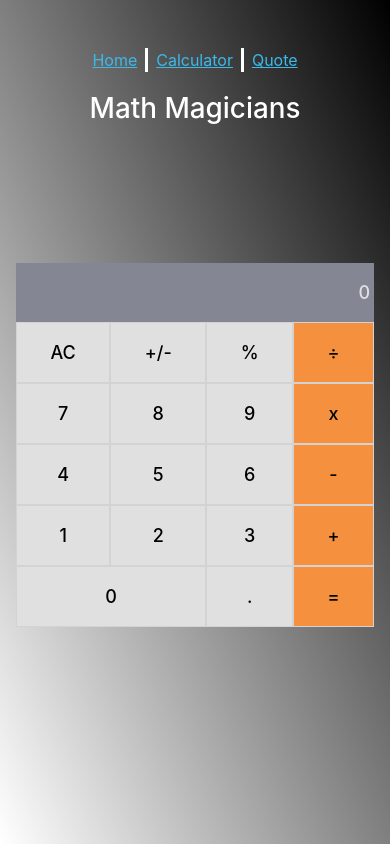
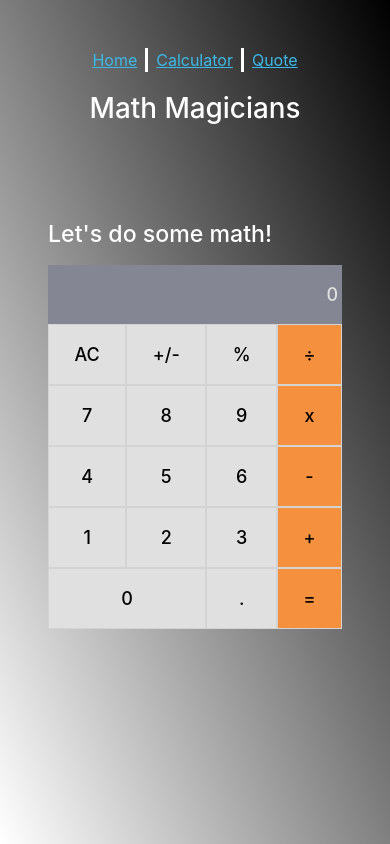
Before and after one commit to aboongm/math-magician, a React (Create React App) app: page /calculator in a window 390 px wide. Built offline with nearby package versions, Linux system fonts and the light colour scheme.

Commit message:
update the calculator page to match the wireframe as shown in the screenshot below

```diff
--- a/src/components/Calculator.js
+++ b/src/components/Calculator.js
@@ -90,7 +90,9 @@ const Calculator = () => {
   const { total, next } = obj;
   return (
     <>
-      <section className="container p-5">
+      <main className="row p-5">
+        <h3 className="col-4 text-white mb-3">Let&apos;s do some math!</h3>
+        <section className="col-8">
           <div className="w-100 result">{next || total || 0}</div>
           <section className="grid-container m-0 p-0">
             {items.map((item, index) => (
@@ -105,6 +107,7 @@ const Calculator = () => {
             ))}
           </section>
         </section>
+      </main>
     </>
   );
 };
--- a/src/components/Home.js
+++ b/src/components/Home.js
@@ -1,6 +1,6 @@
 const Home = () => (
   <>
-    <div className="text-white p-3">
+    <div className="text-white py-3 px-5">
       <h4 className="text-white">Home</h4>
       <p>
         Lorem ipsum dolor sit amet, consectetur adipisicing elit. Ex rerum, quam
--- a/src/components/Quote.js
+++ b/src/components/Quote.js
@@ -1,6 +1,6 @@
 const Quote = () => (
   <>
-    <div className="text-white p-3">
+    <div className="text-white py-3 px-5">
       <h4 className="text-white">
         Mathematics is not about numbers, equations, computations, or
         algorithms: it is about understanding. -Willian Paul Thurston
--- a/src/index.css
+++ b/src/index.css
@@ -140,4 +140,9 @@ li a {
     padding: 20px 0 0 0 !important;
     order: 1 !important;
   }
+
+  .col-4,
+  .col-8 {
+    width: 100% !important;
+  }
 }
```
Lines whose indentation alone changed are shown as unchanged.
